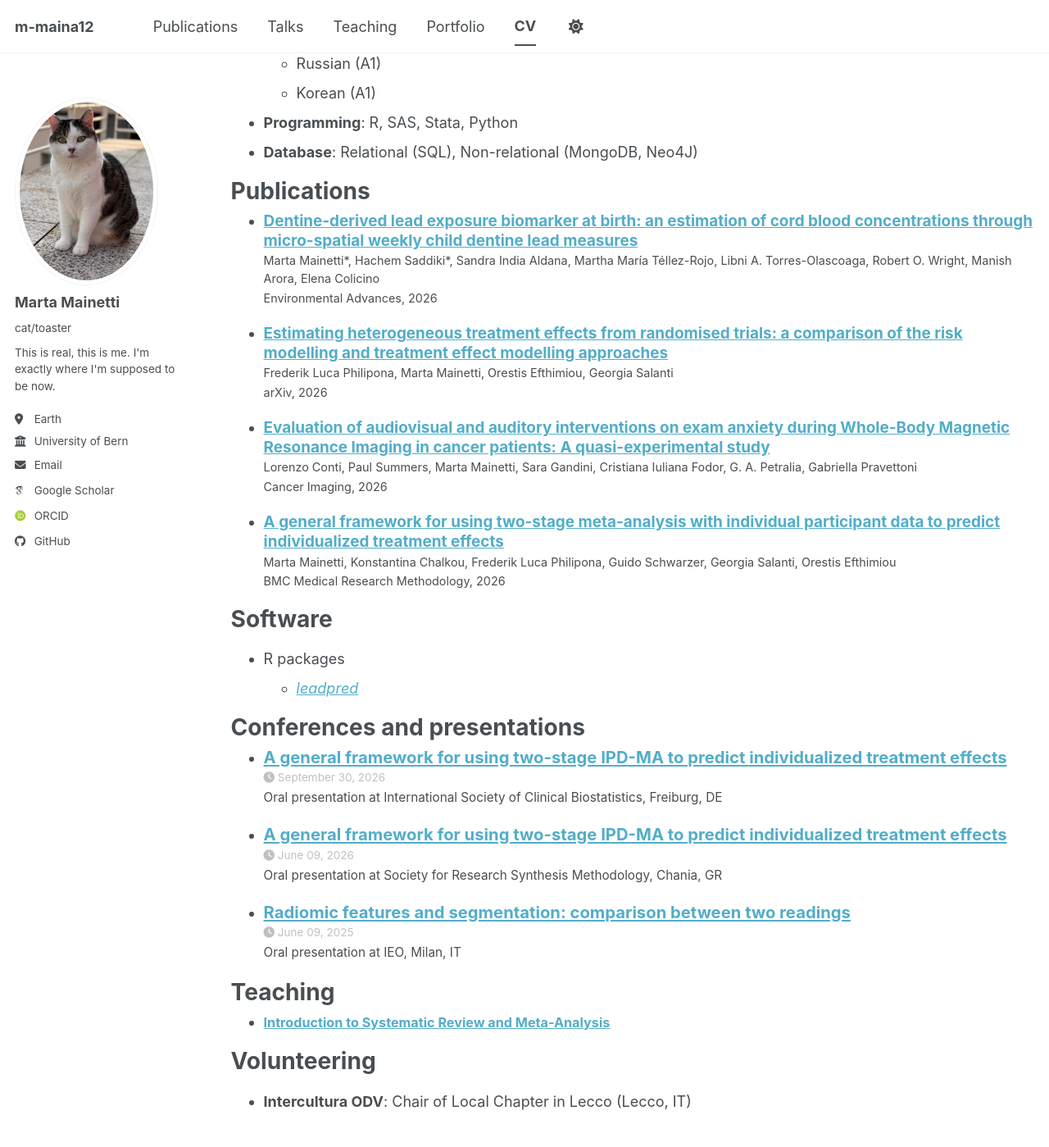
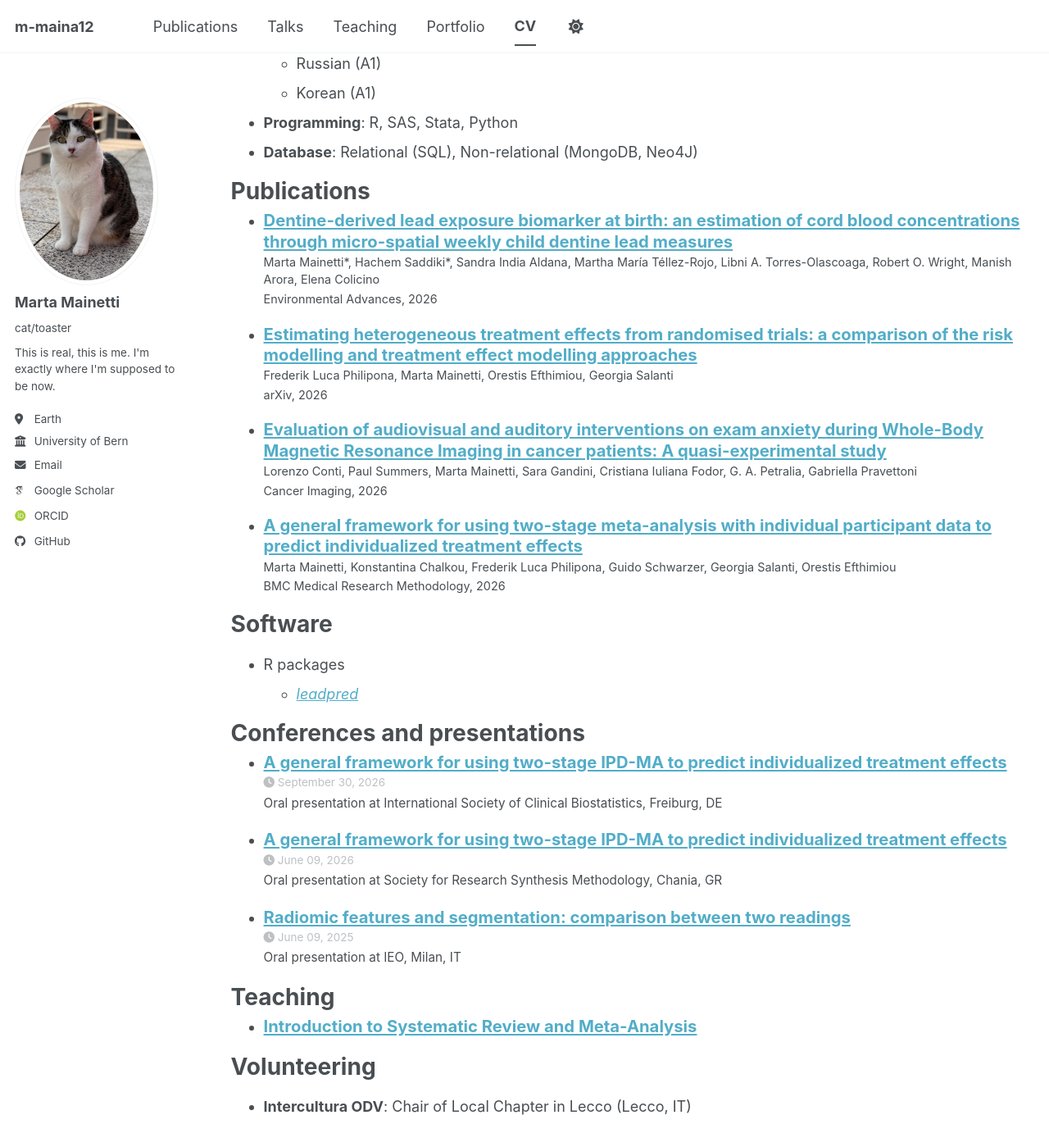
Before and after one commit to m-maina12/m-maina12.github.io, a Jekyll site: the page built from _pages/cv.md, in a window 1280 px wide and 1400 px high, scrolled down 1666 px. Shown: the whole window at 82% size. Built offline with Jekyll 4.4.1, drawn with Linux system fonts in a browser that asks for light colours; some web fonts are replaced; a script bundle is joined from its source files by our own code; library files that are not in the unit come from our copies.

Commit message:
change font of teaching section

```diff
--- a/_sass/layout/_archive.scss
+++ b/_sass/layout/_archive.scss
@@ -101,7 +101,7 @@
 
   .archive__item-title {
     margin: 0 0 0.1em;
-    font-size: 1.05em;
+    font-size: 1.125em;
     line-height: 1.25;
   }
 
@@ -126,6 +126,8 @@
 .archive__item--cv-teaching {
   .archive__item-title {
     margin-top: 0;
+    font-size: 1.125em;
+    line-height: 1.25;
   }
 }
 
```
Also changed, not shown: .github/workflows/generate-cv-pdf.yml, 1 other file.
